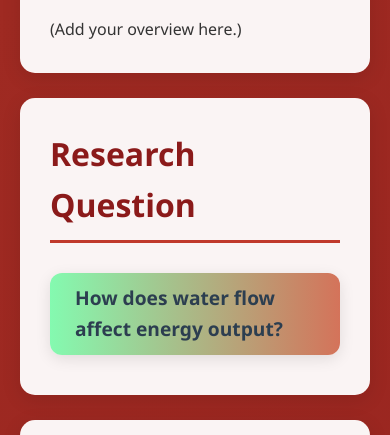
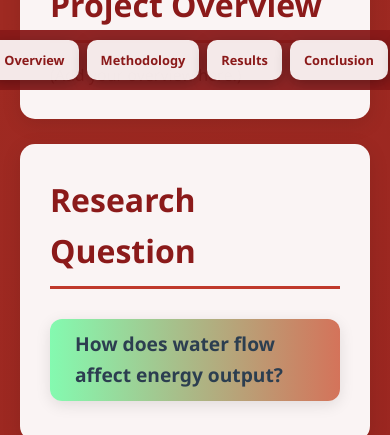
Before and after one commit to JackGaming56/science-fair, a plain HTML site: page index.html in a window 390 px wide. Shown: the part 754-1189 px from the top of the page. Drawn offline with Linux system fonts and the light colour scheme.

Commit message:
Add side navigation and update project title

```diff
--- a/index.html
+++ b/index.html
@@ -25,6 +25,56 @@
             0% { background-position: 0% 50%; }
             50% { background-position: 100% 50%; }
             100% { background-position: 0% 50%; }
+        }
+
+        /* SIDE NAVIGATION BUTTONS */
+        .side-nav {
+            position: fixed;
+            left: 20px;
+            top: 50%;
+            transform: translateY(-50%);
+            display: flex;
+            flex-direction: column;
+            gap: 12px;
+            z-index: 2000;
+        }
+
+        .nav-btn {
+            background: rgba(255, 255, 255, 0.9);
+            color: #8b1a1a;
+            padding: 12px 18px;
+            border-radius: 10px;
+            text-decoration: none;
+            font-weight: bold;
+            font-size: 0.95em;
+            box-shadow: 0 4px 15px rgba(0,0,0,0.3);
+            transition: all 0.3s cubic-bezier(0.175, 0.885, 0.32, 1.275);
+            border: 2px solid transparent;
+        }
+
+        .nav-btn:hover {
+            background: #fff;
+            transform: translateX(8px);
+            border-color: #ffd700;
+            color: #c0392b;
+        }
+
+        @media (max-width: 1100px) {
+            .side-nav {
+                top: auto;
+                bottom: 0;
+                left: 0;
+                width: 100%;
+                transform: none;
+                flex-direction: row;
+                overflow-x: auto;
+                background: rgba(139, 26, 26, 0.95);
+                padding: 10px;
+                gap: 8px;
+                justify-content: center;
+            }
+            .nav-btn { padding: 8px 12px; font-size: 0.8em; transform: none !important; }
+            .container { padding-bottom: 80px; }
         }
 
         .container { max-width: 1200px; margin: 0 auto; padding: 20px; }
@@ -63,6 +113,7 @@
             box-shadow: 0 5px 20px rgba(0,0,0,0.1);
             transition: transform 0.1s ease;
             cursor: pointer;
+            scroll-margin-top: 30px;
         }
         .section:active { transform: scale(0.99); }
 
@@ -98,8 +149,14 @@
             text-align: center;
             color: white;
             box-shadow: 0 5px 15px rgba(0,0,0,0.2);
-            transition: transform 0.1s ease;
+            transition: all 0.3s ease;
             cursor: pointer;
+        }
+
+        /* Team Hover Effect */
+        .teammate-card:hover {
+            transform: translateY(-10px);
+            box-shadow: 0 15px 30px rgba(0,0,0,0.4);
         }
         .teammate-card:active { transform: scale(0.95); }
 
@@ -130,7 +187,7 @@
 
         /* MODAL */
         .modal {
-            display: none; position: fixed; z-index: 1000; left: 0; top: 0; width: 100%; height: 100%;
+            display: none; position: fixed; z-index: 3000; left: 0; top: 0; width: 100%; height: 100%;
             background: rgba(0,0,0,0.8); backdrop-filter: blur(5px);
         }
         .modal.show { display: flex; align-items: center; justify-content: center; padding: 20px; }
@@ -153,10 +210,20 @@
     </style>
 </head>
 <body>
-    <div class="container">
+
+    <nav class="side-nav">
+        <a href="#top" class="nav-btn">Top</a>
+        <a href="#overview" class="nav-btn">Overview</a>
+        <a href="#methodology" class="nav-btn">Methodology</a>
+        <a href="#results" class="nav-btn">Results</a>
+        <a href="#conclusion" class="nav-btn">Conclusion</a>
+        <a href="#team" class="nav-btn">Team</a>
+    </nav>
+
+    <div class="container" id="top">
         <header>
             <img src="waterwheel.png" alt="Waterwheel" class="header-image">
-            <h1>Science Free Energy Waterwheel Project</h1>
+            <h1>Science Fair Free Energy Waterwheel Project</h1>
             <p>©Copyright 2026 Mohamed Abdullah. Website, Video, and Qrcode are apart of this copyright.</p>
         </header>
 
@@ -166,7 +233,7 @@
             </div>
         </div>
 
-        <section class="section">
+        <section class="section" id="overview">
             <h2>Project Overview</h2>
             <p>(Add your overview here.)</p>
         </section>
@@ -181,7 +248,7 @@
             <p>(Add your hypothesis here.)</p>
         </section>
 
-        <section class="section">
+        <section class="section" id="methodology">
             <h2>Methodology</h2>
             <h3>Materials</h3>
             <ul style="margin-left: 20px; margin-top: 10px;">
@@ -197,7 +264,7 @@
             </ol>
         </section>
 
-        <section class="section">
+        <section class="section" id="results">
             <h2>Results</h2>
             <p>(Add your results summary here.)</p>
             <ul style="margin-left: 20px; margin-top: 10px;">
@@ -207,12 +274,12 @@
             </ul>
         </section>
 
-        <section class="section">
+        <section class="section" id="conclusion">
             <h2>Conclusion</h2>
             <p>(Add your conclusion here.)</p>
         </section>
 
-        <section class="section">
+        <section class="section" id="team">
             <h2>Our Team</h2>
             <div class="leader-container">
                 <div class="teammate-card gold-leader">
@@ -308,7 +375,7 @@
         });
 
         document.querySelector('header').onclick = function() {
-            openModal(`<h2>Project Info</h2><p>${this.querySelector('p').textContent}</p>`);
+            openModal(`<h2>Science Fair Free Energy Waterwheel Project</h2><p>${this.querySelector('p').textContent}</p>`);
         };
     </script>
 </body>
```
